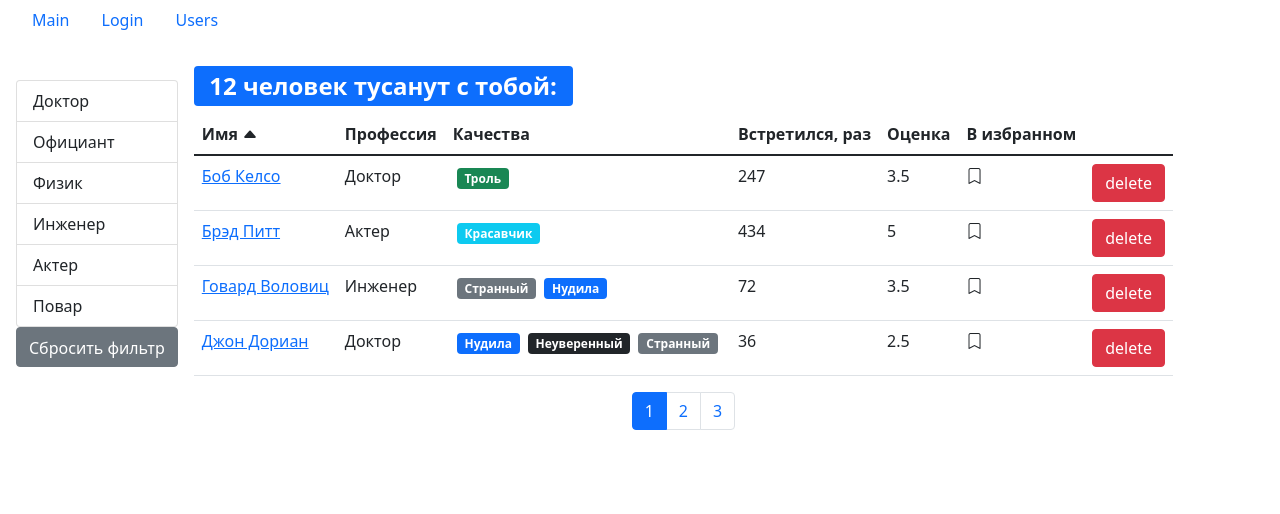
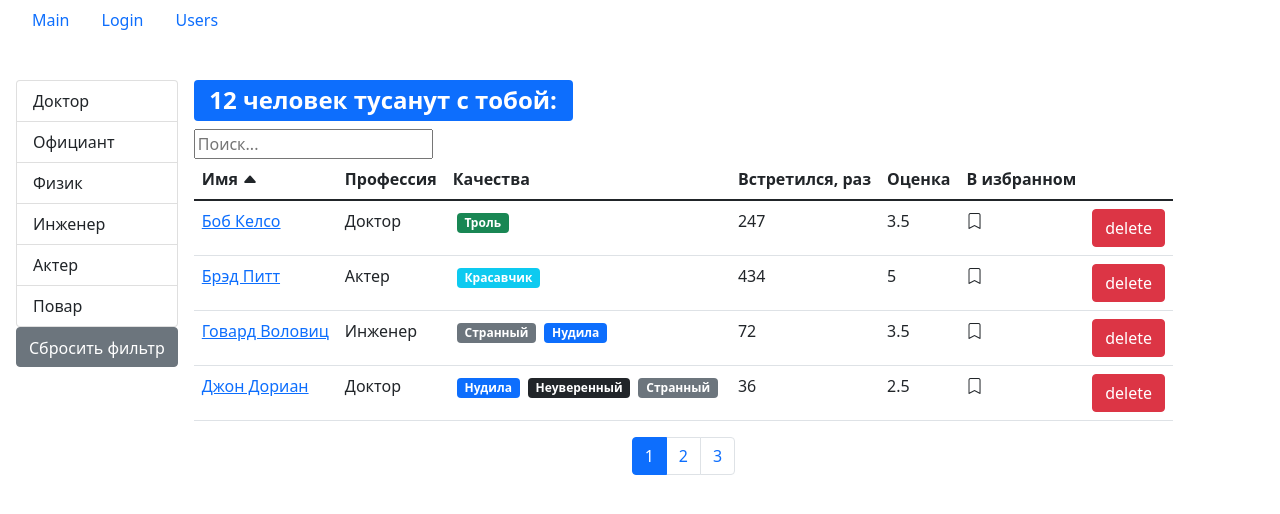
Before and after one commit to DmitriyBratishchev/dmitriy-fast-company, a React (Create React App) app: page /users in a window 1280 px wide. Shown: the top 514 px of the page. Built offline with nearby package versions, Linux system fonts and the light colour scheme.

Commit message:
add search users

```diff
--- a/src/components/tableUsers/headerSumUsers.jsx
+++ b/src/components/tableUsers/headerSumUsers.jsx
@@ -6,7 +6,7 @@ const HeaderSumUsers = ({ sum }) => {
   return (
     <h2>
       {sum ? (
-        <span className="badge bg-primary">
+        <span className="badge bg-primary mt-3">
           {sum} {renderPhrase(sum)} с тобой:
         </span>
       ) : (
--- /dev/null
+++ b/src/components/textField.jsx
@@ -0,0 +1,35 @@
+import React from "react";
+import PropTypes from "prop-types";
+
+const TextField = ({ label, type, name, value, placeholder, onChange, onFocus }) => {
+  return (
+    <div>
+      {label && <label htmlFor={name}>{label}</label>}
+      <input
+        type={type}
+        id={name}
+        name={name}
+        value={value}
+        placeholder={placeholder}
+        onChange={onChange}
+        onFocus={onFocus}
+      />
+    </div>
+  );
+};
+
+TextField.defaultProps = {
+  type: "text"
+};
+
+TextField.propTypes = {
+  label: PropTypes.string,
+  type: PropTypes.string,
+  name: PropTypes.string,
+  value: PropTypes.string,
+  placeholder: PropTypes.string,
+  onChange: PropTypes.func,
+  onFocus: PropTypes.func
+};
+
+export default TextField;
--- a/src/components/usersList.jsx
+++ b/src/components/usersList.jsx
@@ -6,12 +6,14 @@ import GroupList from "./groupList";
 import API from "../api";
 import UserTable from "./userTable";
 import _ from "lodash";
+import TextField from "./textField";
 // import NavBar from "./navBar";
 
 const UsersList = () => {
   const [curentPage, setCurentPage] = useState(1);
   const [professions, setProfessions] = useState(null);
   const [selectedProf, setSelectedProf] = useState();
+  const [search, setSaerch] = useState("");
   const [sortBy, setSortBy] = useState({ iter: "name", order: "asc" });
   const [users, setUsers] = useState();
   const pageSize = 4;
@@ -30,6 +32,11 @@ const UsersList = () => {
         el._id === userId ? { ...el, favorit: !el.favorit } : el
       )
     );
+  };
+
+  const handleChange = (e) => {
+    setSaerch(e.target.value);
+    console.log("e", e);
   };
 
   useEffect(() => {
@@ -51,6 +58,7 @@ const UsersList = () => {
   };
 
   const hendelProfessionSelect = (item) => {
+    // setSaerch("");
     setSelectedProf(item);
   };
 
@@ -63,9 +71,12 @@ const UsersList = () => {
   };
 
   if (users) {
+    console.log("search", typeof search);
     const filteredUsers = selectedProf
       ? users.filter((user) => JSON.stringify(user.profession) === JSON.stringify(selectedProf))
-      : users;
+      : search !== ""
+        ? users.filter((user) => user.name.includes(search))
+        : users;
 
     const countUsers = filteredUsers.length;
     const sortedUsers = _.orderBy(filteredUsers, [sortBy.iter], [sortBy.order]);
@@ -91,6 +102,13 @@ const UsersList = () => {
         )}
         <div className="d-flex flex-column">
           <HeaderSumUsers sum={countUsers} />
+          <TextField
+            name="search"
+            value={!selectedProf ? search : ""}
+            placeholder="Поиск..."
+            onChange={handleChange}
+            onFocus={clearSelected}
+          />
           {countUsers !== 0 && (
             <UserTable
               users={usersCrop}
```
